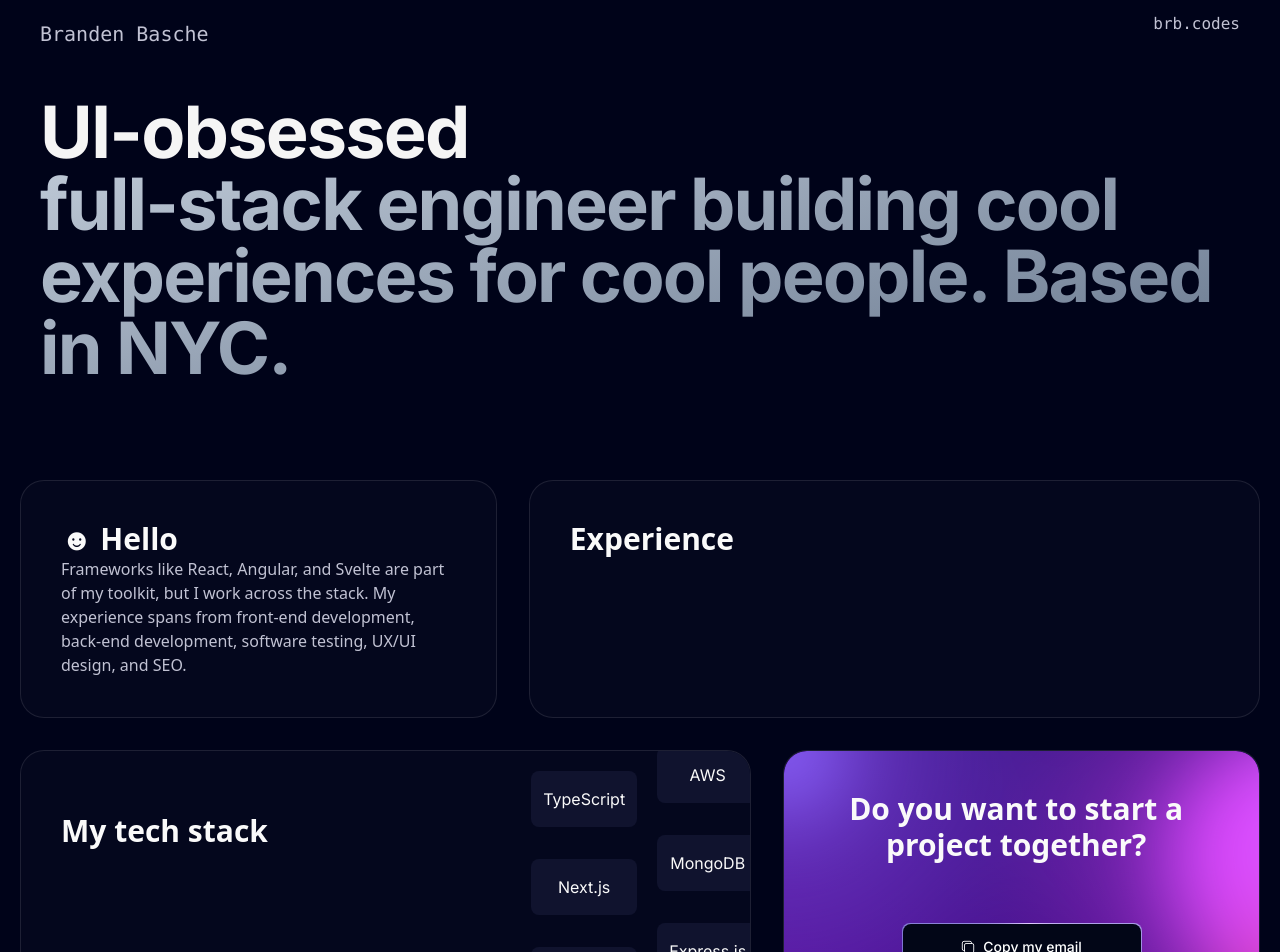
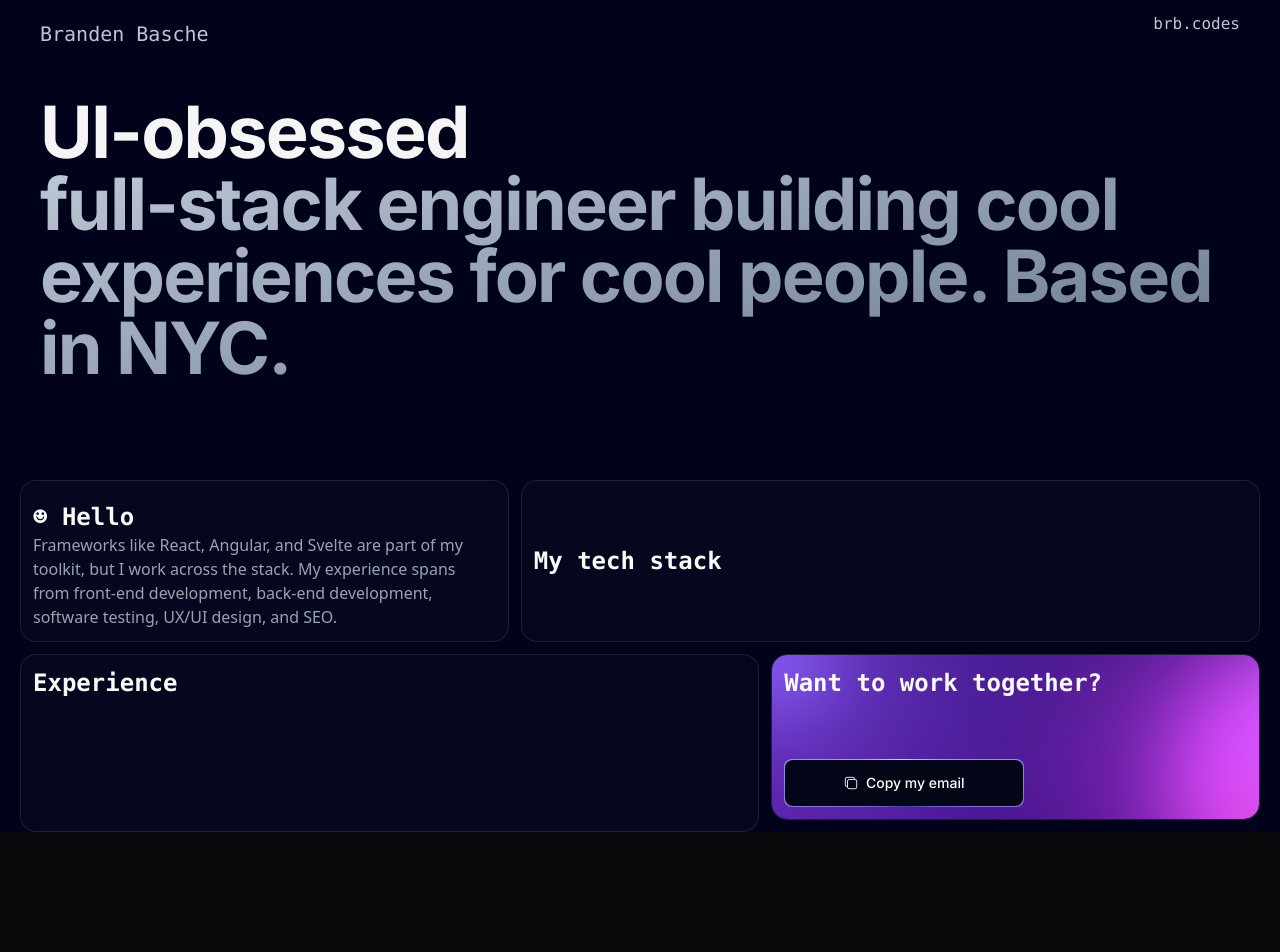
Before and after one commit to brandenrbasche/brb-codes-v2, a Next.js app: page / in a window 1280 px wide. Shown: the top 952 px of the page. After the commit the page ends 832 px from the top, so only its background shows below. Built offline with nearby package versions, Linux system fonts and the light colour scheme.

Commit message:
rearranged cards, updating card styling, removed existing tech stack to refactor into infinite scrolling set of words

```diff
--- a/components/ui/BentoGrid.tsx
+++ b/components/ui/BentoGrid.tsx
@@ -19,7 +19,7 @@ export const BentoGrid = ({
     return (
         <div
             className={cn(
-                "w-full grid grid-cols-1 md:grid-cols-6 lg:grid-cols-5 md:grid-row-7 gap-4 lg:gap-8 mx-auto",
+                "w-full grid grid-cols-1 md:grid-cols-6 lg:grid-cols-5 md:grid-row-7 gap-3 mx-auto",
                 className
             )}
         >
@@ -61,7 +61,7 @@ export const BentoGridItem = ({
     return (
         <div
             className={cn(
-                "row-span-1 relative overflow-hidden rounded-3xl group/bento hover:shadow-xl transition duration-200 shadow-input dark:shadow-none justify-between flex flex-col space-y-4 border border-white/[0.1]",
+                "row-span-1 relative overflow-hidden rounded-2xl group/bento hover:shadow-xl transition duration-200 shadow-input dark:shadow-none justify-between flex flex-col space-y-4 border border-white/[0.1]",
                 className
             )}
             style={{
@@ -96,12 +96,12 @@ export const BentoGridItem = ({
                 )}
 
                 <div className={cn(
-                    titleClassName, 'group-hover/bento:translate-x-2 transition duration-200 relative md:h-full min-h-40 flex flex-col padding-x-5 p-5 lg:p-10'
+                    titleClassName, 'group-hover/bento:translate-x-2 transition duration-200 relative md:h-full min-h-40 flex flex-col padding-x-2 p-3'
                 )}>
-                    <div className="font-sans font-bold text-lg lg:text-3xl max-w-96 z-10">
+                    <div className="font-mono font-bold text-lg lg:text-2xl max-w-96 z-10">
                         {title}
                     </div>
-                    <div className='font-sans font-extralight text-[#c1c2d3] text-sm md:text-xs lg:text-base z-10'>
+                    <div className='text-gray-400 font-sans text-sm md:text-xs lg:text-base z-10'>
                         {description}
                     </div>
 
@@ -116,30 +116,30 @@ export const BentoGridItem = ({
                     {/*    <GlobeDemo />*/}
                     {/*)}*/}
 
-                    {id === 3 && (
-                        <div className='flex gap-1 lg:gap-5 w-fit absolute -right-3 lg:-right-2'>
-                            <div className='flex flex-col gap-3 lg:gap-8'>
-                                {/*front end tools*/}
-                                {leftList.map((item) => (
-                                    <span key={item}
-                                          className='py-2 lg:py-4 lg:px-3 px-3 text-xs lg:text-base opacity-50 lg:opacity-100 rounded-lg text-center bg-[#10132e]'>
-                                    {item}
-                                </span>
-                                ))}
-                                <span className='py-4 px-3 rounded-lg text-center bg-[#10132e]'/>
-                            </div>
-                            <div className='flex flex-col gap-3 lg:gap-8'>
-                                <span className='py-4 px-3 rounded-lg text-center bg-[#10132e]'/>
-                                {/*back end tools*/}
-                                {rightList.map((item) => (
-                                    <span key={item}
-                                          className='py-2 lg:py-4 lg:px-3 px-3 text-xs lg:text-base opacity-50 lg:opacity-100 rounded-lg text-center bg-[#10132e]'>
-                                    {item}
-                                </span>
-                                ))}
-                            </div>
-                        </div>
-                    )}
+                    {/*{id === 3 && (*/}
+                    {/*    <div className='flex gap-1 lg:gap-5 w-fit absolute -right-3 lg:-right-2'>*/}
+                    {/*        <div className='flex flex-col gap-3 lg:gap-8'>*/}
+                    {/*            /!*front end tools*!/*/}
+                    {/*            {leftList.map((item) => (*/}
+                    {/*                <span key={item}*/}
+                    {/*                      className='py-2 lg:py-4 lg:px-3 px-3 text-xs lg:text-base opacity-50 lg:opacity-100 rounded-lg text-center bg-[#10132e]'>*/}
+                    {/*                {item}*/}
+                    {/*            </span>*/}
+                    {/*            ))}*/}
+                    {/*            <span className='py-4 px-3 rounded-lg text-center bg-[#10132e]'/>*/}
+                    {/*        </div>*/}
+                    {/*        <div className='flex flex-col gap-3 lg:gap-8'>*/}
+                    {/*            <span className='py-4 px-3 rounded-lg text-center bg-[#10132e]'/>*/}
+                    {/*            /!*back end tools*!/*/}
+                    {/*            {rightList.map((item) => (*/}
+                    {/*                <span key={item}*/}
+                    {/*                      className='py-2 lg:py-4 lg:px-3 px-3 text-xs lg:text-base opacity-50 lg:opacity-100 rounded-lg text-center bg-[#10132e]'>*/}
+                    {/*                {item}*/}
+                    {/*            </span>*/}
+                    {/*            ))}*/}
+                    {/*        </div>*/}
+                    {/*    </div>*/}
+                    {/*)}*/}
 
                     {id === 6 && (
                         <div className='mt-5 relative'>
--- a/data/index.ts
+++ b/data/index.ts
@@ -19,22 +19,22 @@ export const gridItems = [
     },
     {
         id: 2,
-        title: "Experience",
-        description: "",
-        className: "lg:col-span-3 md:col-span-3 md:row-span-2",
-        imgClassName: "",
-        titleClassName: "justify-start",
-        img: "",
-        spareImg: "",
-    },
-    {
-        id: 3,
         title: "My tech stack",
         description: "",
         // className: "lg:col-span-2 md:col-span-3 md:row-span-2",
         className: "lg:col-span-3 md:col-span-3 md:row-span-2",
         imgClassName: "",
         titleClassName: "justify-center",
+        img: "",
+        spareImg: "",
+    },
+    {
+        id: 3,
+        title: "Experience",
+        description: "",
+        className: "lg:col-span-3 md:col-span-3 md:row-span-2",
+        imgClassName: "",
+        titleClassName: "justify-start",
         img: "",
         spareImg: "",
     },
@@ -62,11 +62,11 @@ export const gridItems = [
     // },
     {
         id: 6,
-        title: "Do you want to start a project together?",
+        title: "Want to work together?",
         description: "",
         className: "lg:col-span-2 md:col-span-3 md:row-span-1",
         imgClassName: "",
-        titleClassName: "justify-center md:max-w-full max-w-60 text-center",
+        titleClassName: "justify-center md:max-w-full max-w-60 text-left",
         img: "",
         spareImg: "",
     },
```
